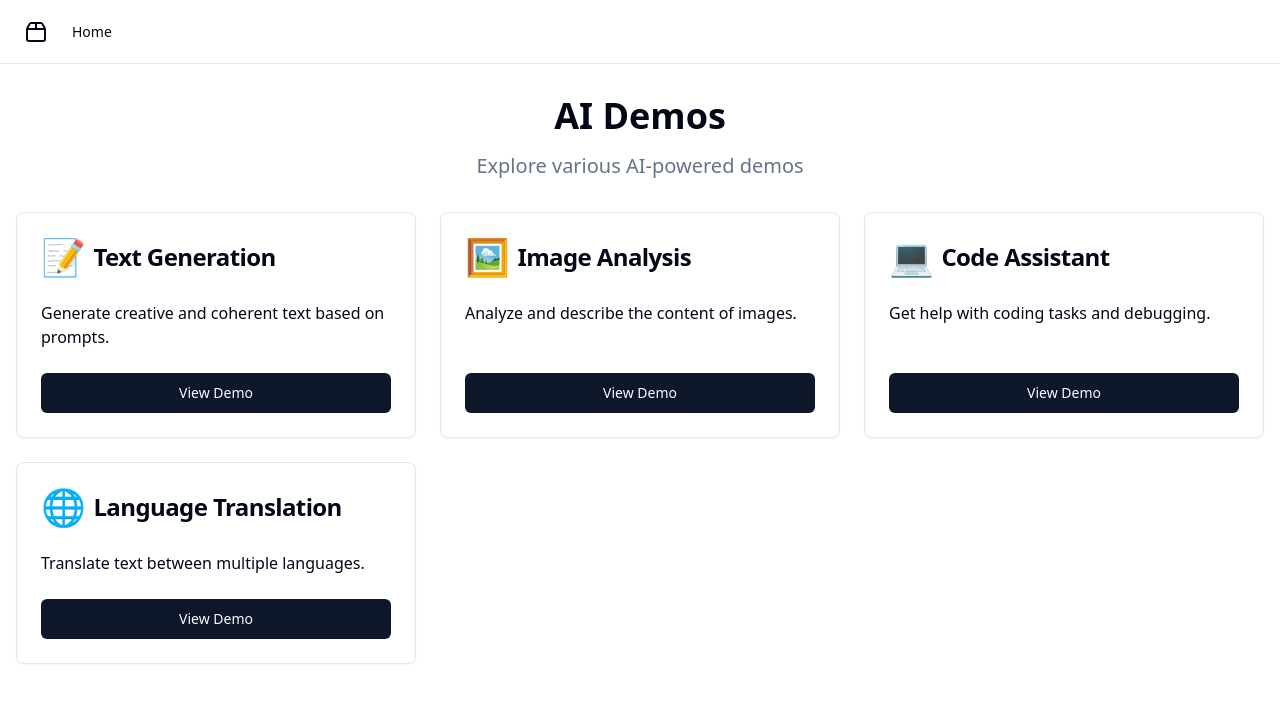
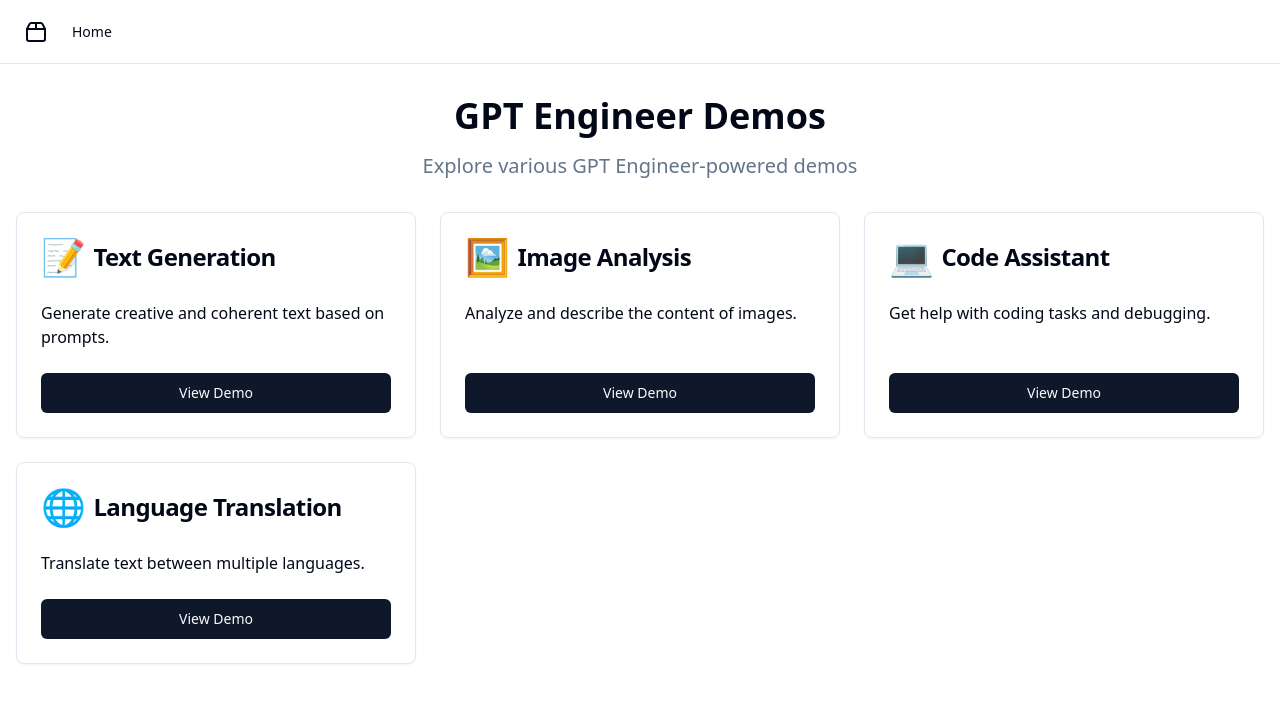
Before and after one commit to GPT-Engineer-App/gpt-engineer-demos-app, a React (Vite) app: page / in a window 1280 px wide. Shown: the top 702 px of the page. Built offline with nearby package versions, Linux system fonts and the light colour scheme.

Commit message:
Update AI Demo to GPT Engineer Demos

```diff
--- a/src/pages/DemoPlaceholder.jsx
+++ b/src/pages/DemoPlaceholder.jsx
@@ -9,7 +9,7 @@ const DemoPlaceholder = () => {
         {demoId.split('-').map(word => word.charAt(0).toUpperCase() + word.slice(1)).join(' ')} Demo
       </h1>
       <p className="text-xl">
-        This is a placeholder page for the {demoId.split('-').map(word => word.charAt(0).toUpperCase() + word.slice(1)).join(' ')} demo.
+        This is a placeholder page for the {demoId.split('-').map(word => word.charAt(0).toUpperCase() + word.slice(1)).join(' ')} GPT Engineer demo.
         The actual demo content will be implemented in the future.
       </p>
     </div>
--- a/src/pages/Index.jsx
+++ b/src/pages/Index.jsx
@@ -51,9 +51,9 @@ const DemoCard = ({ title, description, icon }) => (
 const Index = () => {
   return (
     <div className="container mx-auto px-4 py-8">
-      <h1 className="text-4xl font-bold text-center mb-4">AI Demos</h1>
+      <h1 className="text-4xl font-bold text-center mb-4">GPT Engineer Demos</h1>
       <p className="text-xl text-center text-muted-foreground mb-8">
-        Explore various AI-powered demos
+        Explore various GPT Engineer-powered demos
       </p>
       <div className="grid grid-cols-1 md:grid-cols-2 lg:grid-cols-3 gap-6">
         {dummyDemos.map((demo) => (
```
